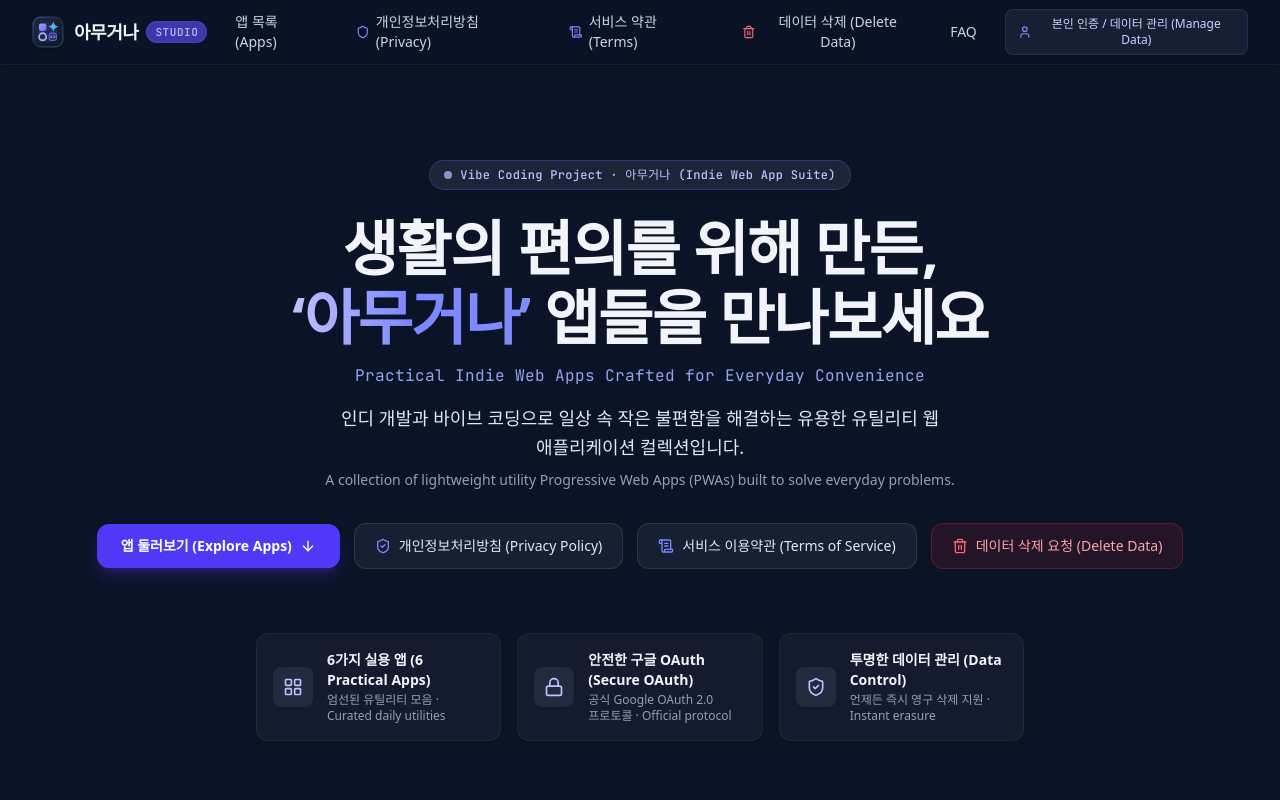
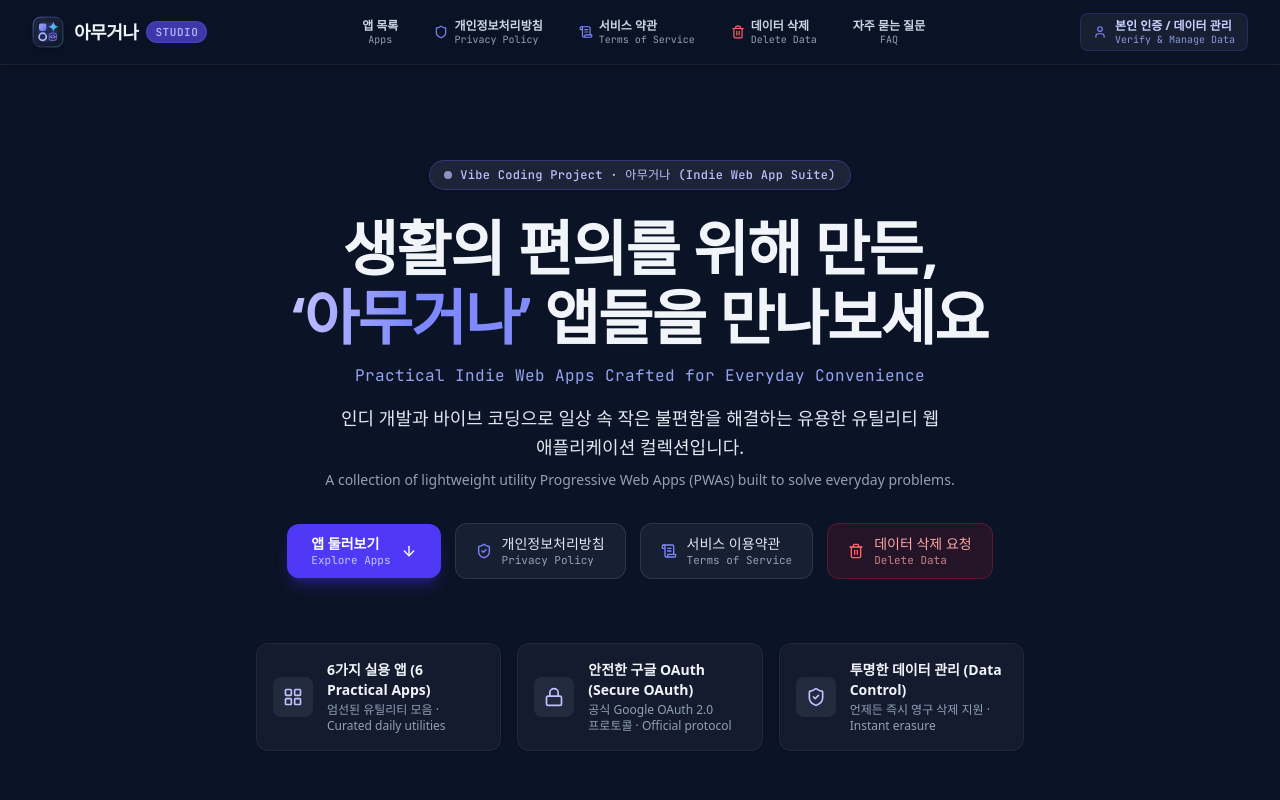
Before and after one commit to doohee2/landing, a Next.js app: page / in a window 1280 px wide. Shown: the top 800 px of the page. Built offline with nearby package versions, Linux system fonts and the light colour scheme; no server answers.

Commit message:
feat: add Header and Hero components along with site configuration file

```diff
--- a/components/Header.tsx
+++ b/components/Header.tsx
@@ -39,36 +39,47 @@ export function Header({ onOpenDeleteModal }: HeaderProps) {
         <nav className="hidden lg:flex items-center gap-1.5 xl:gap-3">
           <Link
             href="#apps-section"
-            className="px-3 py-1.5 rounded-lg text-sm font-medium text-slate-300 hover:text-white hover:bg-white/5 transition-colors"
+            className="px-3 py-1 rounded-lg text-slate-300 hover:text-white hover:bg-white/5 transition-colors flex flex-col items-center text-center leading-tight"
           >
-            앱 목록 (Apps)
+            <span className="text-xs font-semibold">앱 목록</span>
+            <span className="text-[10px] font-mono text-slate-400">Apps</span>
           </Link>
           <Link
             href="/privacy"
-            className="px-3 py-1.5 rounded-lg text-sm font-medium text-slate-300 hover:text-white hover:bg-white/5 transition-colors flex items-center gap-1.5"
+            className="px-3 py-1 rounded-lg text-slate-300 hover:text-white hover:bg-white/5 transition-colors flex items-center gap-1.5"
           >
-            <Shield className="w-3.5 h-3.5 text-indigo-400" />
-            <span>개인정보처리방침 (Privacy)</span>
+            <Shield className="w-3.5 h-3.5 text-indigo-400 shrink-0" />
+            <span className="flex flex-col items-start leading-tight">
+              <span className="text-xs font-semibold">개인정보처리방침</span>
+              <span className="text-[10px] font-mono text-slate-400">Privacy Policy</span>
+            </span>
           </Link>
           <Link
             href="/terms"
-            className="px-3 py-1.5 rounded-lg text-sm font-medium text-slate-300 hover:text-white hover:bg-white/5 transition-colors flex items-center gap-1.5"
+            className="px-3 py-1 rounded-lg text-slate-300 hover:text-white hover:bg-white/5 transition-colors flex items-center gap-1.5"
           >
-            <ScrollText className="w-3.5 h-3.5 text-indigo-400" />
-            <span>서비스 약관 (Terms)</span>
+            <ScrollText className="w-3.5 h-3.5 text-indigo-400 shrink-0" />
+            <span className="flex flex-col items-start leading-tight">
+              <span className="text-xs font-semibold">서비스 약관</span>
+              <span className="text-[10px] font-mono text-slate-400">Terms of Service</span>
+            </span>
           </Link>
           <button
             onClick={onOpenDeleteModal}
-            className="px-3 py-1.5 rounded-lg text-sm font-medium text-slate-300 hover:text-white hover:bg-white/5 transition-colors flex items-center gap-1.5 cursor-pointer"
+            className="px-3 py-1 rounded-lg text-slate-300 hover:text-white hover:bg-white/5 transition-colors flex items-center gap-1.5 cursor-pointer"
           >
-            <Trash2 className="w-3.5 h-3.5 text-red-400" />
-            <span>데이터 삭제 (Delete Data)</span>
+            <Trash2 className="w-3.5 h-3.5 text-red-400 shrink-0" />
+            <span className="flex flex-col items-start leading-tight text-left">
+              <span className="text-xs font-semibold">데이터 삭제</span>
+              <span className="text-[10px] font-mono text-slate-400">Delete Data</span>
+            </span>
           </button>
           <Link
             href="#faq-section"
-            className="px-3 py-1.5 rounded-lg text-sm font-medium text-slate-300 hover:text-white hover:bg-white/5 transition-colors"
+            className="px-3 py-1 rounded-lg text-slate-300 hover:text-white hover:bg-white/5 transition-colors flex flex-col items-center text-center leading-tight"
           >
-            FAQ
+            <span className="text-xs font-semibold">자주 묻는 질문</span>
+            <span className="text-[10px] font-mono text-slate-400">FAQ</span>
           </Link>
         </nav>
 
@@ -78,7 +89,7 @@ export function Header({ onOpenDeleteModal }: HeaderProps) {
             <button
               onClick={handleSignOut}
               title={`${session.user.email || "사용자"} (클릭 시 로그아웃 / Click to Sign Out)`}
-              className="flex items-center gap-2.5 px-3 py-1.5 rounded-xl bg-[#171f33] hover:bg-red-950/30 border border-indigo-500/30 hover:border-red-500/40 transition-all text-xs text-slate-200 shadow-sm cursor-pointer group"
+              className="flex items-center gap-2.5 px-3 py-1 rounded-xl bg-[#171f33] hover:bg-red-950/30 border border-indigo-500/30 hover:border-red-500/40 transition-all text-xs text-slate-200 shadow-sm cursor-pointer group"
             >
               {session.user.image ? (
                 // eslint-disable-next-line @next/next/no-img-element
@@ -97,19 +108,25 @@ export function Header({ onOpenDeleteModal }: HeaderProps) {
                 <span className="font-mono text-xs text-slate-200 group-hover:text-red-200 transition-colors">
                   {session.user.email}
                 </span>
-                <span className="hidden sm:inline-flex items-center gap-1 px-1.5 py-0.5 rounded bg-red-500/10 text-red-300 border border-red-500/20 text-[10px] font-medium group-hover:bg-red-500/20 transition-colors whitespace-nowrap">
-                  <LogOut className="w-3 h-3 text-red-400" />
-                  <span>로그아웃 (Sign Out)</span>
+                <span className="hidden sm:inline-flex items-center gap-1.5 px-2 py-0.5 rounded bg-red-500/10 text-red-300 border border-red-500/20 font-medium group-hover:bg-red-500/20 transition-colors whitespace-nowrap">
+                  <LogOut className="w-3 h-3 text-red-400 shrink-0" />
+                  <span className="flex flex-col items-start leading-tight">
+                    <span className="text-[10px] font-semibold">로그아웃</span>
+                    <span className="text-[9px] font-mono text-red-300/80">Sign Out</span>
+                  </span>
                 </span>
               </div>
             </button>
           ) : (
             <button
               onClick={onOpenDeleteModal}
-              className="hidden sm:flex items-center gap-1.5 px-3 py-1.5 rounded-lg bg-[#171f33] hover:bg-[#222a3d] text-indigo-200 text-xs font-medium border border-indigo-500/20 transition-colors cursor-pointer"
+              className="hidden sm:flex items-center gap-2 px-3 py-1 rounded-lg bg-[#171f33] hover:bg-[#222a3d] text-indigo-200 border border-indigo-500/20 transition-colors cursor-pointer"
             >
-              <User className="w-3.5 h-3.5 text-indigo-400" />
-              <span>본인 인증 / 데이터 관리 (Manage Data)</span>
+              <User className="w-3.5 h-3.5 text-indigo-400 shrink-0" />
+              <span className="flex flex-col items-start leading-tight text-left">
+                <span className="text-xs font-semibold">본인 인증 / 데이터 관리</span>
+                <span className="text-[10px] font-mono text-indigo-300/80">Verify & Manage Data</span>
+              </span>
             </button>
           )}
 
@@ -165,42 +182,53 @@ export function Header({ onOpenDeleteModal }: HeaderProps) {
           <Link
             href="#apps-section"
             onClick={() => setMobileMenuOpen(false)}
-            className="block px-3 py-2 rounded-lg text-sm font-medium text-slate-300 hover:text-white hover:bg-white/5 transition-colors"
+            className="flex flex-col px-3 py-2 rounded-lg text-slate-300 hover:text-white hover:bg-white/5 transition-colors leading-tight"
           >
-            앱 목록 (Apps)
+            <span className="text-sm font-medium">앱 목록</span>
+            <span className="text-xs font-mono text-slate-400 mt-0.5">Apps</span>
           </Link>
           <Link
             href="/privacy"
             onClick={() => setMobileMenuOpen(false)}
-            className="flex items-center gap-2 px-3 py-2 rounded-lg text-sm font-medium text-slate-300 hover:text-white hover:bg-white/5 transition-colors"
+            className="flex items-center gap-2.5 px-3 py-2 rounded-lg text-slate-300 hover:text-white hover:bg-white/5 transition-colors"
           >
-            <Shield className="w-4 h-4 text-indigo-400" />
-            <span>개인정보처리방침 (Privacy)</span>
+            <Shield className="w-4 h-4 text-indigo-400 shrink-0" />
+            <span className="flex flex-col leading-tight">
+              <span className="text-sm font-medium">개인정보처리방침</span>
+              <span className="text-xs font-mono text-slate-400 mt-0.5">Privacy Policy</span>
+            </span>
           </Link>
           <Link
             href="/terms"
             onClick={() => setMobileMenuOpen(false)}
-            className="flex items-center gap-2 px-3 py-2 rounded-lg text-sm font-medium text-slate-300 hover:text-white hover:bg-white/5 transition-colors"
+            className="flex items-center gap-2.5 px-3 py-2 rounded-lg text-slate-300 hover:text-white hover:bg-white/5 transition-colors"
           >
-            <ScrollText className="w-4 h-4 text-indigo-400" />
-            <span>서비스 이용약관 (Terms)</span>
+            <ScrollText className="w-4 h-4 text-indigo-400 shrink-0" />
+            <span className="flex flex-col leading-tight">
+              <span className="text-sm font-medium">서비스 이용약관</span>
+              <span className="text-xs font-mono text-slate-400 mt-0.5">Terms of Service</span>
+            </span>
           </Link>
           <button
             onClick={() => {
               setMobileMenuOpen(false);
               onOpenDeleteModal();
             }}
-            className="w-full flex items-center gap-2 px-3 py-2 rounded-lg text-sm font-medium text-red-300 hover:bg-red-500/10 transition-colors text-left cursor-pointer"
+            className="w-full flex items-center gap-2.5 px-3 py-2 rounded-lg text-red-300 hover:bg-red-500/10 transition-colors text-left cursor-pointer"
           >
-            <Trash2 className="w-4 h-4 text-red-400" />
-            <span>데이터 삭제 요청 (Data Deletion)</span>
+            <Trash2 className="w-4 h-4 text-red-400 shrink-0" />
+            <span className="flex flex-col leading-tight">
+              <span className="text-sm font-medium">데이터 삭제 요청</span>
+              <span className="text-xs font-mono text-red-300/75 mt-0.5">Delete Data</span>
+            </span>
           </button>
           <Link
             href="#faq-section"
             onClick={() => setMobileMenuOpen(false)}
-            className="block px-3 py-2 rounded-lg text-sm font-medium text-slate-300 hover:text-white hover:bg-white/5 transition-colors"
+            className="flex flex-col px-3 py-2 rounded-lg text-slate-300 hover:text-white hover:bg-white/5 transition-colors leading-tight"
           >
-            FAQ (자주 묻는 질문)
+            <span className="text-sm font-medium">자주 묻는 질문</span>
+            <span className="text-xs font-mono text-slate-400 mt-0.5">FAQ</span>
           </Link>
         </div>
       )}
--- a/components/Hero.tsx
+++ b/components/Hero.tsx
@@ -98,31 +98,43 @@ export function Hero({ onOpenDeleteModal }: HeroProps) {
         >
           <Link
             href="#apps-section"
-            className="px-6 py-3 rounded-xl bg-indigo-600 hover:bg-indigo-500 text-white font-semibold text-sm shadow-lg shadow-indigo-600/30 hover:shadow-indigo-600/50 transition-all flex items-center gap-2"
+            className="px-6 py-2.5 rounded-xl bg-indigo-600 hover:bg-indigo-500 text-white shadow-lg shadow-indigo-600/30 hover:shadow-indigo-600/50 transition-all flex items-center gap-2.5"
           >
-            <span>{siteConfig.hero.ctaExplore}</span>
-            <ArrowDown className="w-4 h-4" />
+            <span className="flex flex-col items-start leading-tight text-left">
+              <span className="text-sm font-semibold">{siteConfig.hero.ctaExplore}</span>
+              <span className="text-[11px] font-mono text-indigo-100/80">{siteConfig.hero.ctaExploreEn}</span>
+            </span>
+            <ArrowDown className="w-4 h-4 shrink-0" />
           </Link>
           <Link
             href="/privacy"
-            className="px-5 py-3 rounded-xl bg-[#171f33] hover:bg-[#222a3d] text-slate-200 font-medium text-sm border border-white/10 transition-all flex items-center gap-2"
+            className="px-5 py-2.5 rounded-xl bg-[#171f33] hover:bg-[#222a3d] text-slate-200 border border-white/10 transition-all flex items-center gap-2.5"
           >
-            <ShieldCheck className="w-4 h-4 text-indigo-400" />
-            <span>{siteConfig.hero.ctaPrivacy}</span>
+            <ShieldCheck className="w-4 h-4 text-indigo-400 shrink-0" />
+            <span className="flex flex-col items-start leading-tight text-left">
+              <span className="text-sm font-medium">{siteConfig.hero.ctaPrivacy}</span>
+              <span className="text-[11px] font-mono text-slate-400">{siteConfig.hero.ctaPrivacyEn}</span>
+            </span>
           </Link>
           <Link
             href="/terms"
-            className="px-5 py-3 rounded-xl bg-[#171f33] hover:bg-[#222a3d] text-slate-200 font-medium text-sm border border-white/10 transition-all flex items-center gap-2"
+            className="px-5 py-2.5 rounded-xl bg-[#171f33] hover:bg-[#222a3d] text-slate-200 border border-white/10 transition-all flex items-center gap-2.5"
           >
-            <ScrollText className="w-4 h-4 text-indigo-400" />
-            <span>{siteConfig.hero.ctaTerms}</span>
+            <ScrollText className="w-4 h-4 text-indigo-400 shrink-0" />
+            <span className="flex flex-col items-start leading-tight text-left">
+              <span className="text-sm font-medium">{siteConfig.hero.ctaTerms}</span>
+              <span className="text-[11px] font-mono text-slate-400">{siteConfig.hero.ctaTermsEn}</span>
+            </span>
           </Link>
           <button
             onClick={onOpenDeleteModal}
-            className="px-5 py-3 rounded-xl bg-red-500/10 hover:bg-red-500/20 text-red-300 font-medium text-sm border border-red-500/25 transition-all flex items-center gap-2 cursor-pointer"
+            className="px-5 py-2.5 rounded-xl bg-red-500/10 hover:bg-red-500/20 text-red-300 border border-red-500/25 transition-all flex items-center gap-2.5 cursor-pointer"
           >
-            <Trash2 className="w-4 h-4 text-red-400" />
-            <span>{siteConfig.hero.ctaDelete}</span>
+            <Trash2 className="w-4 h-4 text-red-400 shrink-0" />
+            <span className="flex flex-col items-start leading-tight text-left">
+              <span className="text-sm font-medium">{siteConfig.hero.ctaDelete}</span>
+              <span className="text-[11px] font-mono text-red-300/75">{siteConfig.hero.ctaDeleteEn}</span>
+            </span>
           </button>
         </motion.div>
 
--- a/config/site.ts
+++ b/config/site.ts
@@ -43,11 +43,11 @@ export const siteConfig = {
     disclaimer: "본 사이트는 서비스 이용자의 개인정보 및 권리 보호 관련 법령을 준수합니다. (Complies with Google API User Data & Privacy Policies)",
   },
   nav: [
-    { label: "앱 목록 (Apps)", href: "#apps-section" },
-    { label: "개인정보처리방침 (Privacy)", href: "/privacy" },
-    { label: "서비스 약관 (Terms)", href: "/terms" },
-    { label: "데이터 삭제 (Data Deletion)", href: "#deletion-section" },
-    { label: "FAQ (자주 묻는 질문)", href: "#faq-section" },
+    { label: "앱 목록", labelEn: "Apps", href: "#apps-section" },
+    { label: "개인정보처리방침", labelEn: "Privacy Policy", href: "/privacy" },
+    { label: "서비스 약관", labelEn: "Terms of Service", href: "/terms" },
+    { label: "데이터 삭제", labelEn: "Delete Data", href: "#deletion-section" },
+    { label: "자주 묻는 질문", labelEn: "FAQ", href: "#faq-section" },
   ],
   hero: {
     pillBadge: "Vibe Coding Project · 아무거나 (Indie Web App Suite)",
@@ -55,10 +55,14 @@ export const siteConfig = {
     titleEn: "Practical Indie Web Apps Crafted for Everyday Convenience",
     subtitle: "인디 개발과 바이브 코딩으로 일상 속 작은 불편함을 해결하는 유용한 유틸리티 웹 애플리케이션 컬렉션입니다.",
     subtitleEn: "A collection of lightweight utility Progressive Web Apps (PWAs) built to solve everyday problems.",
-    ctaExplore: "앱 둘러보기 (Explore Apps)",
-    ctaPrivacy: "개인정보처리방침 (Privacy Policy)",
-    ctaTerms: "서비스 이용약관 (Terms of Service)",
-    ctaDelete: "데이터 삭제 요청 (Delete Data)",
+    ctaExplore: "앱 둘러보기",
+    ctaExploreEn: "Explore Apps",
+    ctaPrivacy: "개인정보처리방침",
+    ctaPrivacyEn: "Privacy Policy",
+    ctaTerms: "서비스 이용약관",
+    ctaTermsEn: "Terms of Service",
+    ctaDelete: "데이터 삭제 요청",
+    ctaDeleteEn: "Delete Data",
     metrics: [
       {
         title: "6가지 실용 앱 (6 Practical Apps)",
```
